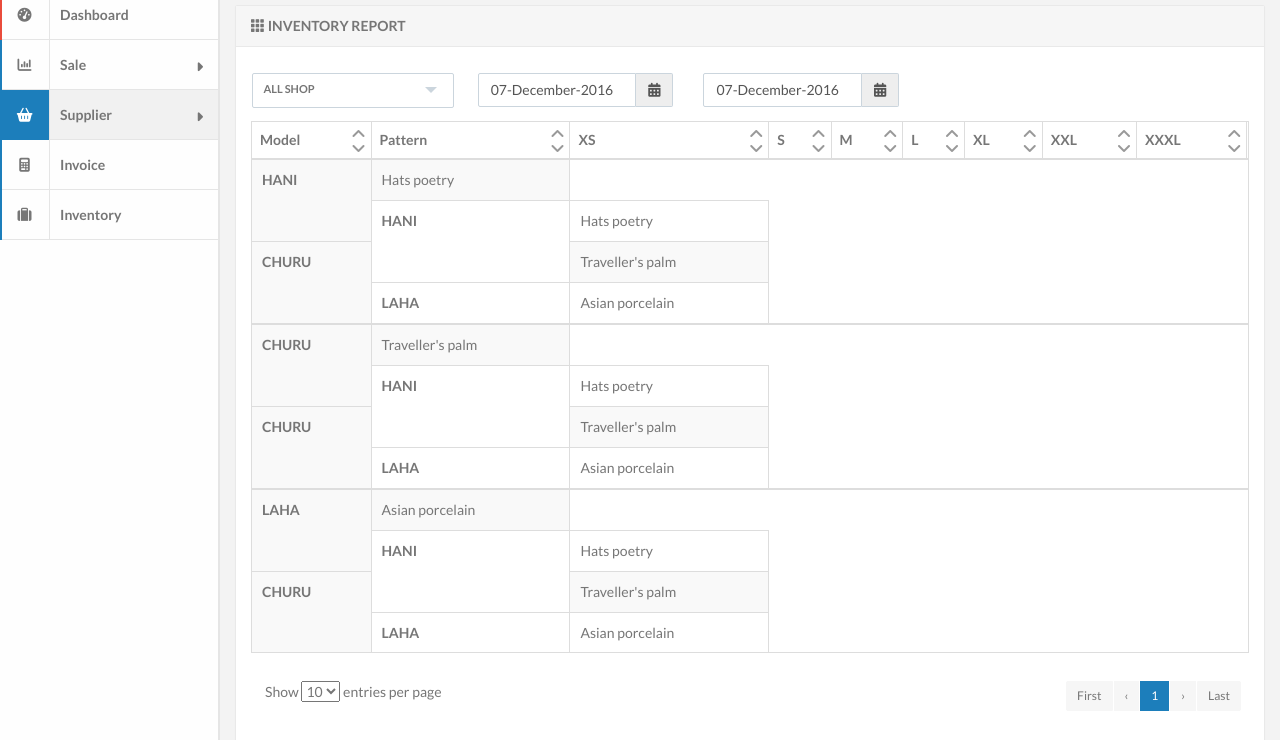
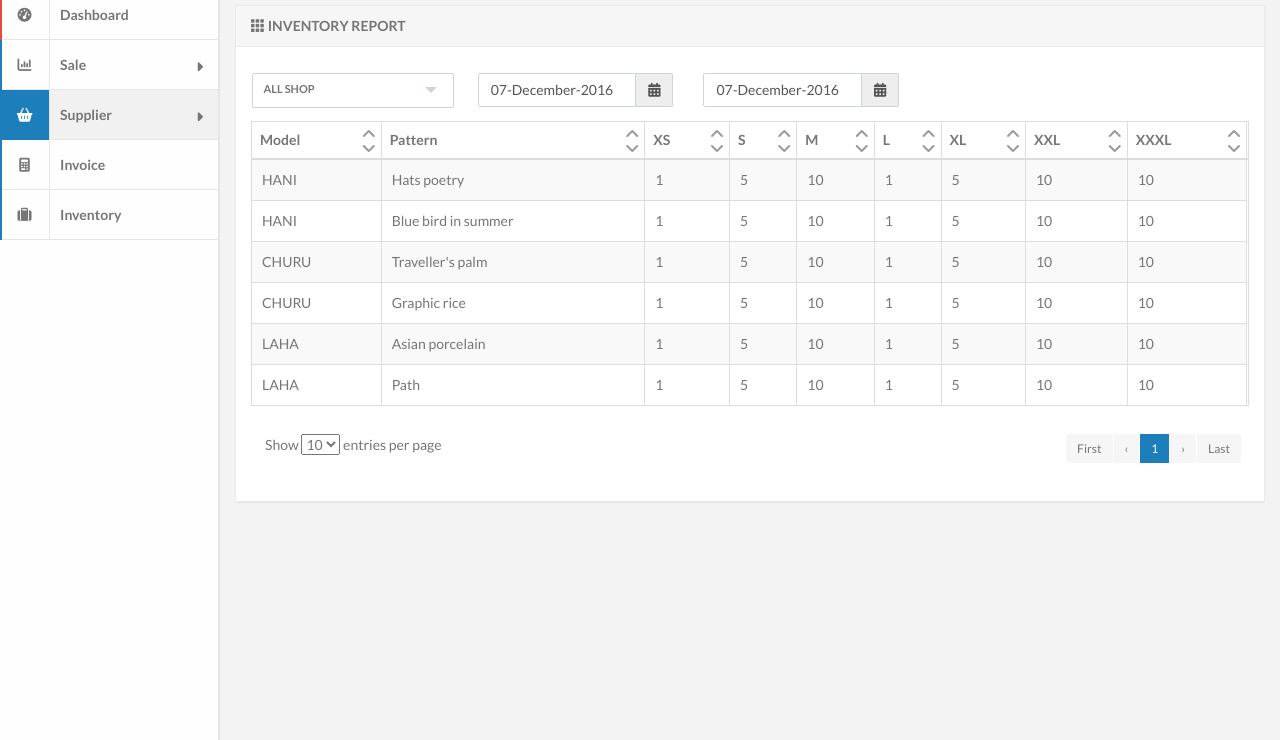
Before and after one commit to saigonaut/metiseko-report, a website: page app/index.html at #/report/supplier/model in a window 1280 px wide. Shown: the part 60-800 px from the top of the page. Drawn offline with nearby package versions, Linux system fonts and the light colour scheme.

Commit message:
edit code, remove unused code

```diff
--- a/app/report/report.module.js
+++ /dev/null
@@ -1,4 +0,0 @@
-'use strict';
-
-// Define the `phoneList` module
-angular.module('report', ['core.report']);
--- a/app/scripts/app.js
+++ b/app/scripts/app.js
@@ -1605,67 +1605,28 @@
             var init;
             return $scope.supply = [{
                 model: "HANI",
-                pattern:[{
-                    name:"Hats poetry",
-                    size_xs:1,
-                    size_s:5,
-                    size_m:10,
-                    size_l: 1,
-                    size_xl:5,
-                    size_xxl:10,
-                    size_xxxl:10
-                }, {
-                    name:"Blue bird in summer",
-                    size_xs:1,
-                    size_s:5,
-                    size_m:10,
-                    size_l: 1,
-                    size_xl:5,
-                    size_xxl:10,
-                    size_xxxl:10
-                }]
+                pattern:"Hats poetry",
+                size:[1,5,10,1,5,10,10]
+            }, {
+                model: "HANI",
+                pattern:"Blue bird in summer",
+                size:[1,5,10,1,5,10,10]
             }, {
                 model: "CHURU",
-                pattern:[{
-                    name:"Traveller's palm",
-                    size_xs:1,
-                    size_s:5,
-                    size_m:10,
-                    size_l: 1,
-                    size_xl:5,
-                    size_xxl:10,
-                    size_xxxl:10
-                }, {
-                    name:"Graphic rice",
-                    size_xs:1,
-                    size_s:5,
-                    size_m:10,
-                    size_l: 1,
-                    size_xl:5,
-                    size_xxl:10,
-                    size_xxxl:10
-                }]
+                pattern:"Traveller's palm",
+                size:[1,5,10,1,5,10,10]
+            }, {
+                model: "CHURU",
+                pattern:"Graphic rice",
+                size:[1,5,10,1,5,10,10]
             }, {
                 model: "LAHA",
-                pattern:[{
-                    name:"Asian porcelain",
-                    size_xs:1,
-                    size_s:5,
-                    size_m:10,
-                    size_l: 1,
-                    size_xl:5,
-                    size_xxl:10,
-                    size_xxxl:10
-                }, {
-                    name:"Path",
-                    size_xs:1,
-                    size_s:5,
-                    size_m:10,
-                    size_l: 1,
-                    size_xl:5,
-                    size_xxl:10,
-                    size_xxxl:10
-                }]
+                pattern:"Asian porcelain",
+                size:[1,5,10,1,5,10,10]
+            }, {
+                model: "LAHA",
+                pattern:"Path",
+                size:[1,5,10,1,5,10,10]
             }], $scope.searchKeywords = "", $scope.filteredSupply = [], $scope.row = "", $scope.select = function(page) {
                 var end, start;
                 return start = (page - 1) * $scope.numPerPage, end = start + $scope.numPerPage, $scope.currentPageSupply = $scope.filteredSupply.slice(start, end)
--- a/app/views/report/model.html
+++ b/app/views/report/model.html
@@ -135,17 +135,17 @@
                   <th></th>
               </tr>
           </thead>
-          <tbody data-ng-repeat='supply in currentPageSupply'>
-            <tr>
-              <th rowspan="{{supply.pattern.length}}">{{supply.model}}</th>
-              <td>{{supply.pattern[0].name}}</td>
-            </tr>
-            <tr ng-repeat-start='supply in currentPageSupply'>
-              <th rowspan="{{supply.pattern.length}}">{{supply.model}}</th>
-              <td>{{supply.pattern[0].name}}</td>
-            </tr>
-            <tr ng-repeat-end ng-repeat='county in st.counties' ng-hide="$first">
-               <td>{{county.name}}</td>
+          <tbody>
+            <tr data-ng-repeat='supply in currentPageSupply'>
+              <td>{{supply.model}}</td>
+              <td>{{supply.pattern}}</td>
+              <td>{{supply.size[0]}}</td>
+              <td>{{supply.size[1]}}</td>
+              <td>{{supply.size[2]}}</td>
+              <td>{{supply.size[3]}}</td>
+              <td>{{supply.size[4]}}</td>
+              <td>{{supply.size[5]}}</td>
+              <td>{{supply.size[6]}}</td>
             </tr>
           </tbody>
       </table>
```
Also changed, not shown: app/report/report.component.js (deleted, +0 -14 lines), app/report/report.template.html (deleted, +0 -27 lines), app/views/nav.html (+1 -0 lines), 1 other file.
